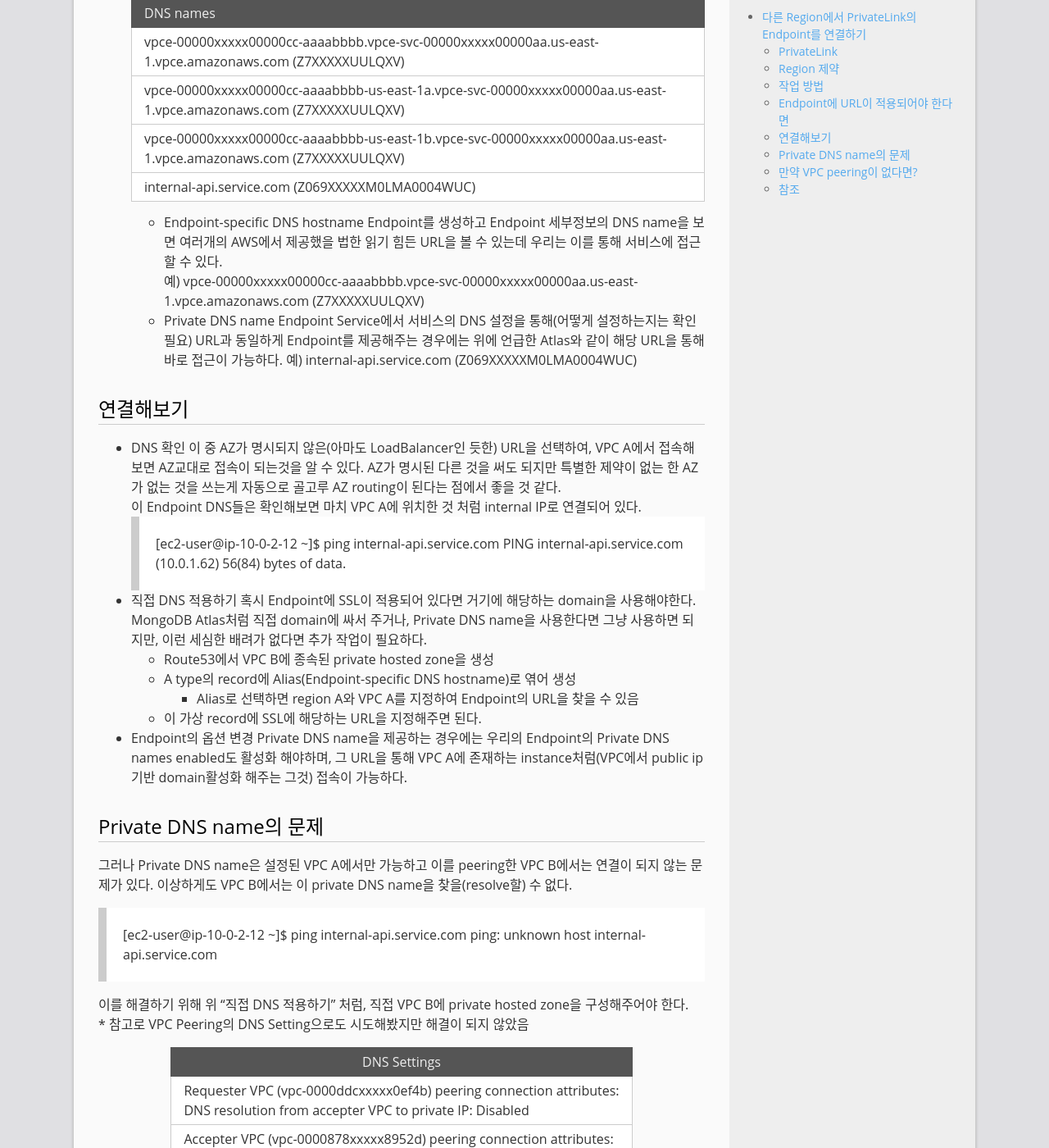
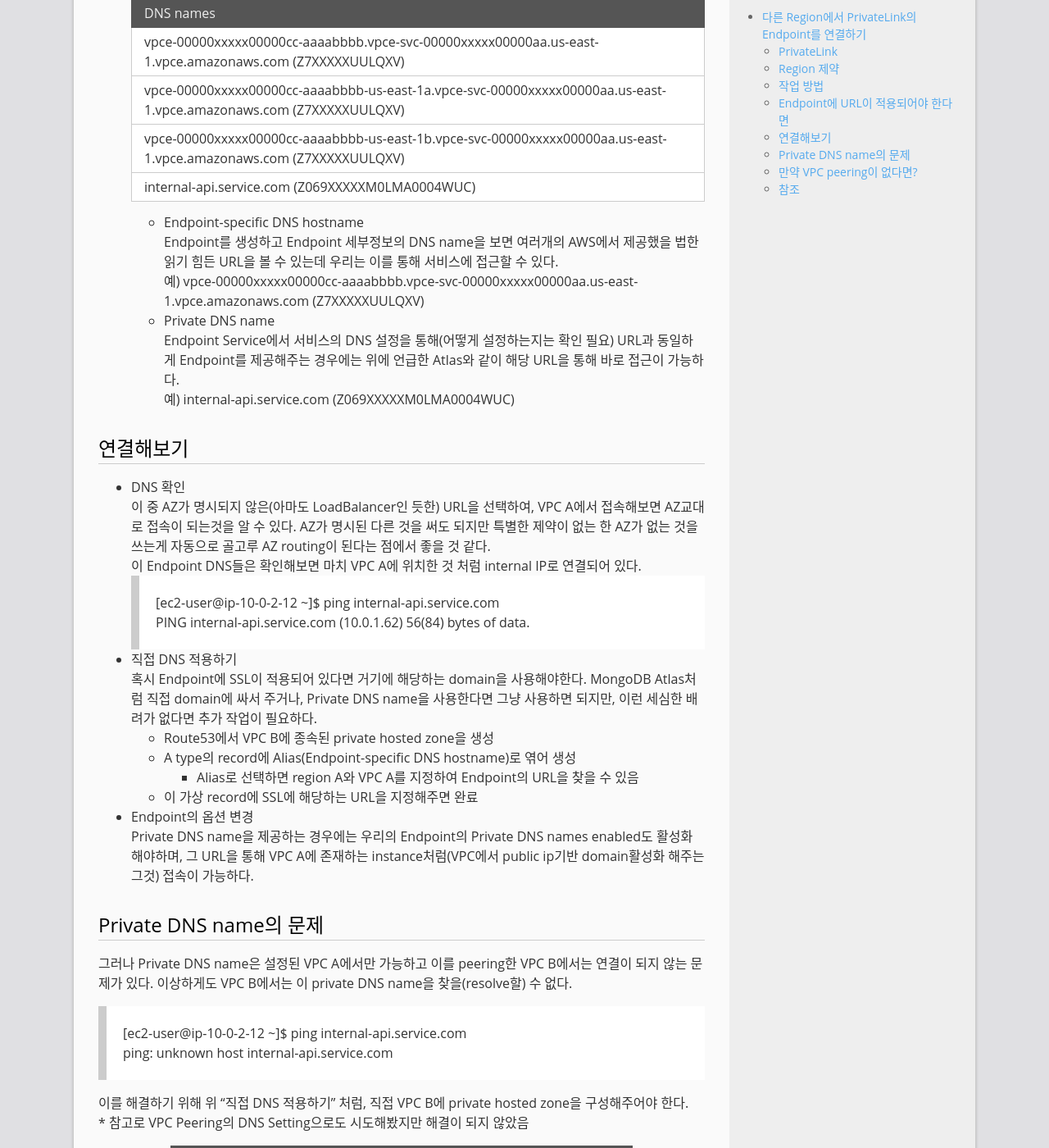
Before and after one commit to mystria/mystria.github.io, a Jekyll site: the page built from _posts/2021-06-10-private-link-over-region.md, in a window 1280 px wide and 1400 px high, scrolled down 1456 px. Shown: the whole window at 82% size. Built offline with Jekyll 4.4.1, drawn with Linux system fonts in a browser that asks for light colours; comment, search, counter and statistics services are not loaded.

Commit message:
Update format

```diff
--- a/_posts/2021-06-10-private-link-over-region.md
+++ b/_posts/2021-06-10-private-link-over-region.md
@@ -62,7 +62,7 @@
   + Route53에서 VPC B에 종속된 private hosted zone을 생성
   + A type의 record에 Alias(Endpoint-specific DNS hostname)로 엮어 생성
     - Alias로 선택하면 region A와 VPC A를 지정하여 Endpoint의 URL을 찾을 수 있음
-  + 이 가상 record에 SSL에 해당하는 URL을 지정해주면 된다.
+  + 이 가상 record에 SSL에 해당하는 URL을 지정해주면 완료
 
 * Endpoint의 옵션 변경
 Private DNS name을 제공하는 경우에는 우리의 Endpoint의 Private DNS names enabled도 활성화 해야하며, 그 URL을 통해 VPC A에 존재하는 instance처럼(VPC에서 public ip기반 domain활성화 해주는 그것) 접속이 가능하다.
```
